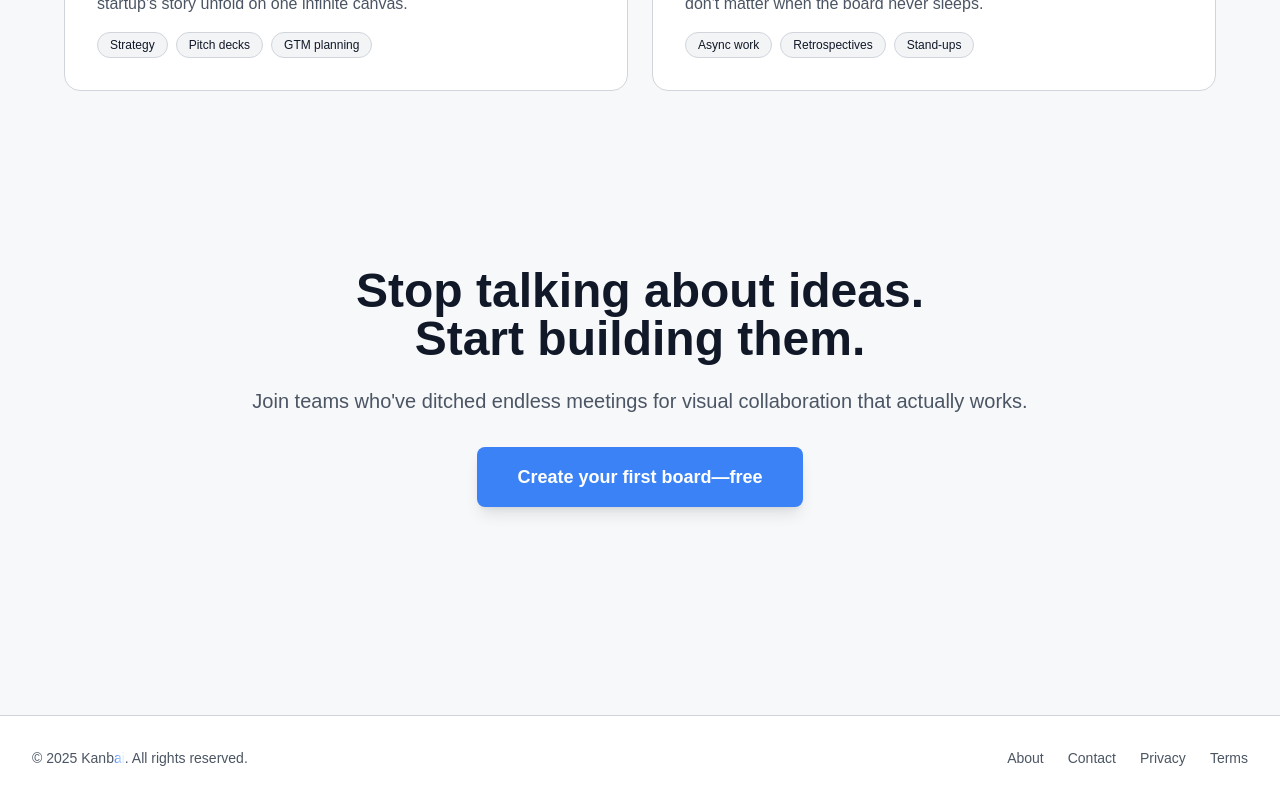
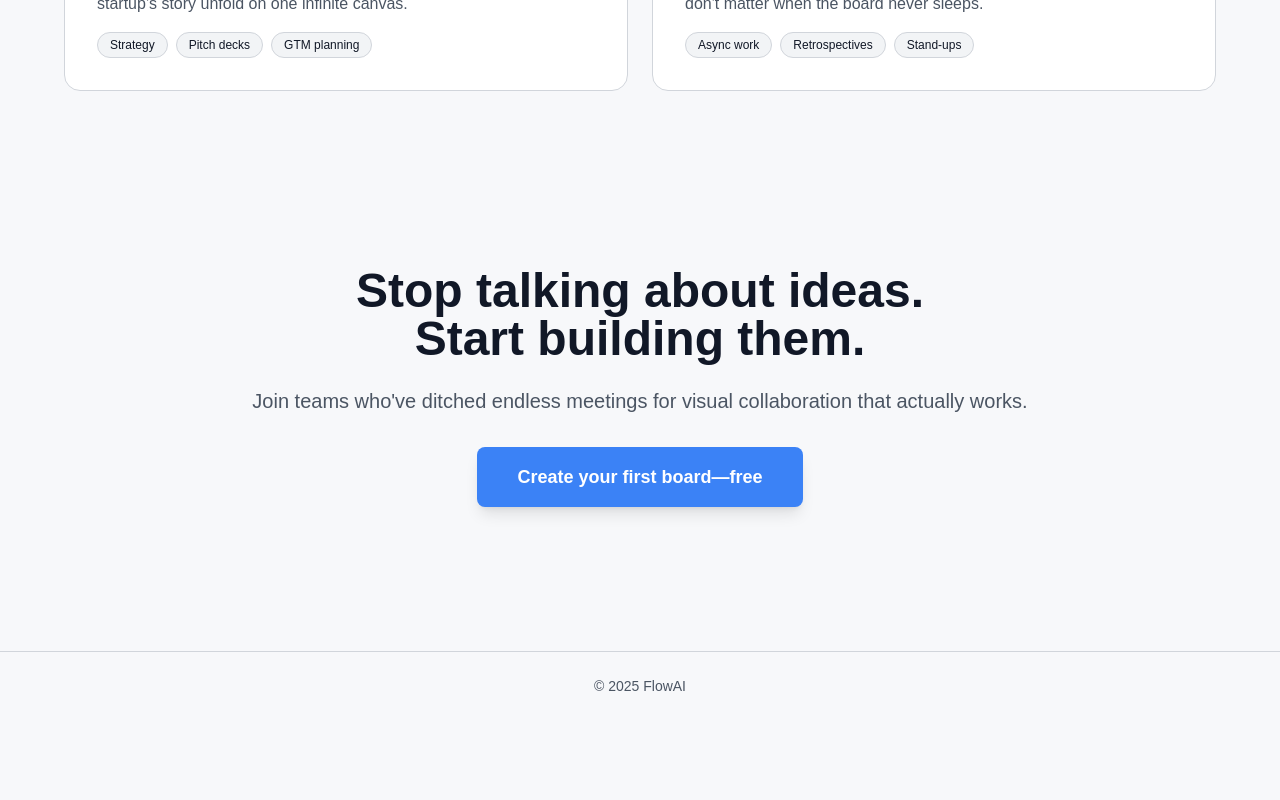
Before and after one commit to chvlpont/flowai, a Next.js app: page / in a window 1280 px wide. Shown: the part 2432-3232 px from the top of the page. After the commit the page ends 3152 px from the top, so only its background shows below. Built offline with nearby package versions, Linux system fonts and the light colour scheme; no server answers.

Commit message:
update footer

```diff
--- a/app/page.tsx
+++ b/app/page.tsx
@@ -404,43 +404,9 @@ const HomePageContent = () => {
       </main>
 
       {/* Footer */}
-      <footer className="bg-surface border-t border-border py-8 mt-16">
-        <div className="max-w-7xl mx-auto px-4 sm:px-6 lg:px-8">
-          <div className="flex flex-col md:flex-row justify-between items-center gap-4">
-            <div className="text-sm text-text-secondary">
-              © 2025 Kanb
-              <span className="bg-linear-to-r from-primary via-accent-purple to-accent-green bg-clip-text text-transparent">
-                ai
-              </span>
-              . All rights reserved.
-            </div>
-            <div className="flex gap-6">
-              <Link
-                href="/about"
-                className="text-text-secondary hover:text-text-primary text-sm transition-colors"
-              >
-                About
-              </Link>
-              <Link
-                href="/contact"
-                className="text-text-secondary hover:text-text-primary text-sm transition-colors"
-              >
-                Contact
-              </Link>
-              <Link
-                href="/privacy"
-                className="text-text-secondary hover:text-text-primary text-sm transition-colors"
-              >
-                Privacy
-              </Link>
-              <Link
-                href="/terms"
-                className="text-text-secondary hover:text-text-primary text-sm transition-colors"
-              >
-                Terms
-              </Link>
-            </div>
-          </div>
+      <footer className="border-t border-border mt-auto">
+        <div className="max-w-7xl mx-auto px-6 py-6 text-center">
+          <p className="text-sm text-text-secondary">© 2025 FlowAI</p>
         </div>
       </footer>
 
```
